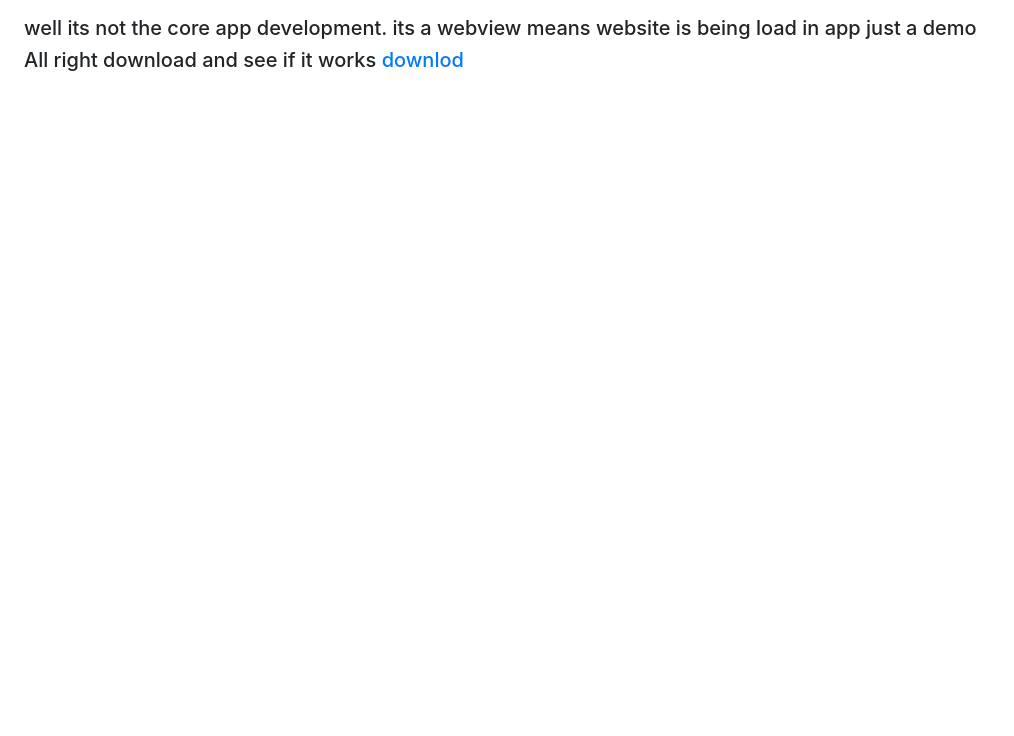
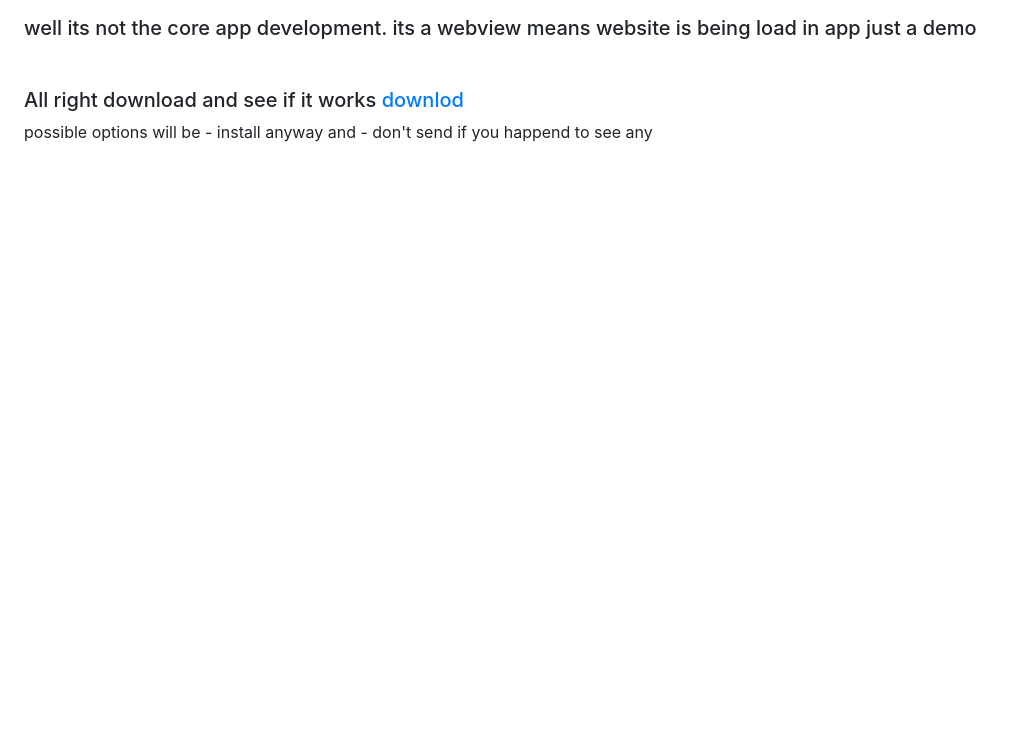
Before and after one commit to pavandeore/projectpro-app, a plain HTML site: page index.html in a window 1280 px wide. Shown: the part 64-800 px from the top of the page, without its empty margins (0-1014 px from the left). Drawn offline with nearby package versions, Linux system fonts and the light colour scheme.

Commit message:
Update index.html

```diff
--- a/index.html
+++ b/index.html
@@ -13,7 +13,9 @@
   <body>
     <h1 class="text-center">ProjectPro app</h1><br/>
 <h5 class="px-4">well its not the core app development. its a webview  means website is being load in app just a demo </h5>
-    <h5 class="px-4 my-2">All right download and see if it works <a download href="/app-release.apk">downlod</a></h5>
+    <h5 class="px-4 my-2 mt-5">All right download and see if it works <a download href="/app-release.apk">downlod</a></h5>
+
+    <p class="px-4"> possible options will be  - install anyway and - don't send    if you happend to see any  </p>
 
 <div class="container">
 </div>
```
